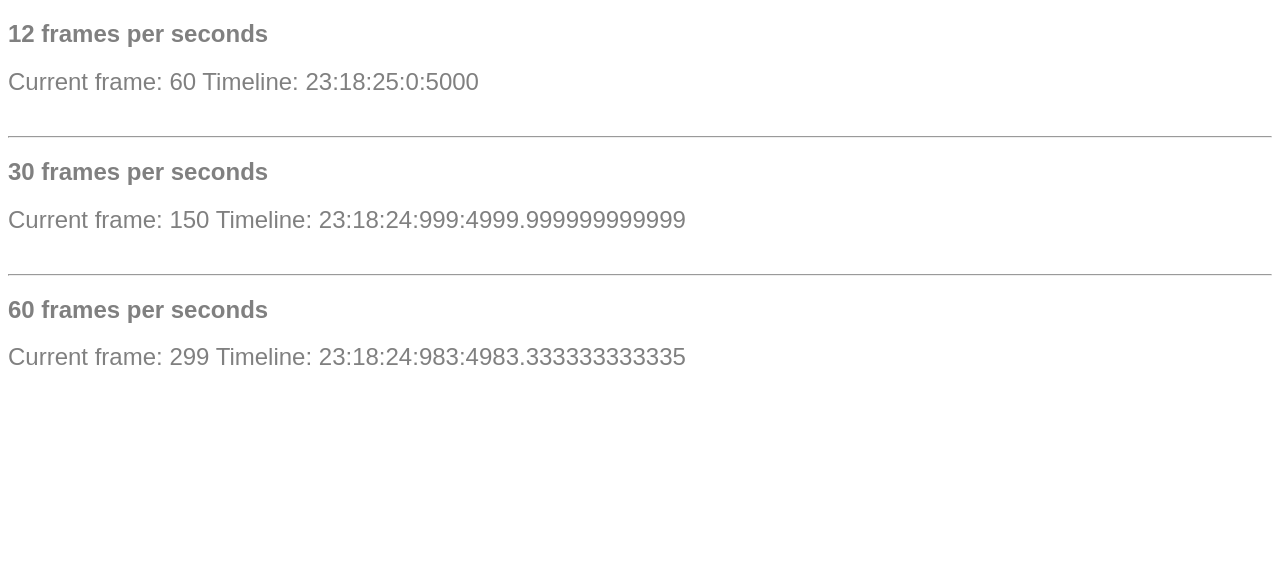
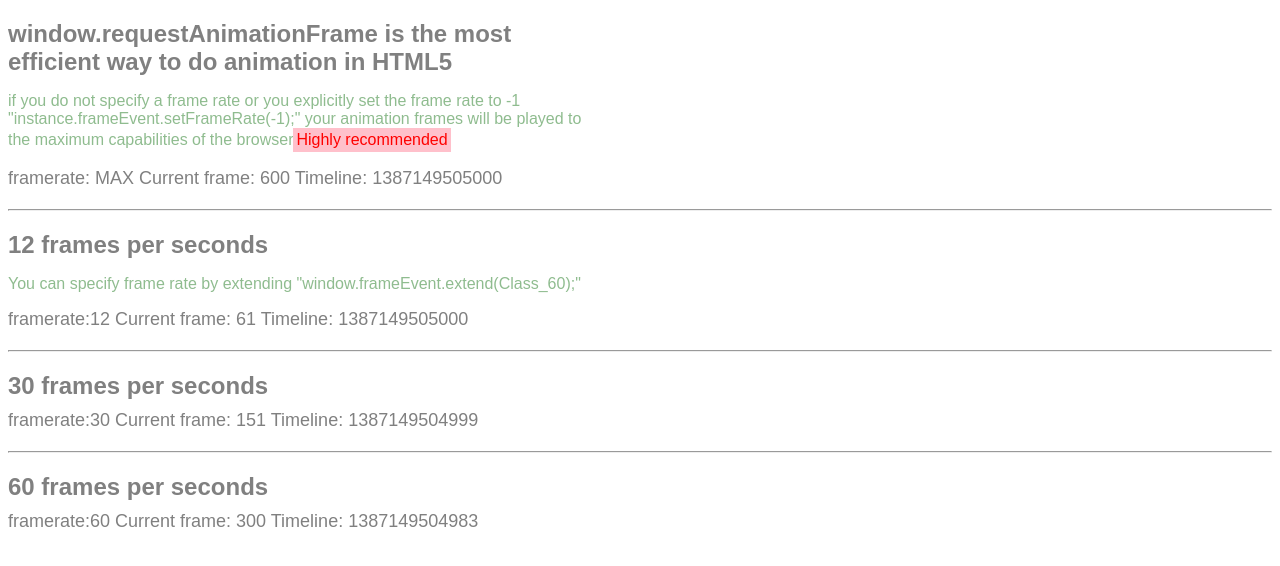
Before and after one commit to aaron-goshine/Javascript-OnEnterFrame-Event-Manager, a plain HTML site: page index.html in a window 1280 px wide. Drawn offline with Linux system fonts and the light colour scheme.

Commit message:
Improvements and optimisation
Now implement window.requestAnimationFrame much faster and browser
friendly

```diff
--- a/index.html
+++ b/index.html
@@ -2,42 +2,36 @@
 <html lang="en">
     <head>
 	<meta charset="UTF-8" />
-	<title>WindowOnEnterFrameEvent</title>
+	<title>onEnterFramejs</title>
 	<script type="text/javascript">
 	    (function(_import) {
 		"use strict";
-		var _context = {
-		    requestAF: function() {
-			return window.requestAnimationFrame ||
-				window.mozRequestAnimationFrame ||
-				window.webkitRequestAnimationFrame ||
-				window.msRequestAnimationFrame;
-		    },
-		    perfTM: function() {
-			var performance = window.performance || {};
-			return performance.now() ||
-				performance.mozNow() ||
-				performance.msNow() ||
-				performance.oNow() ||
-				performance.webkitNow();
-		    }
-		};
+		var _requestAF = window.requestAnimationFrame ||
+			window.mozRequestAnimationFrame ||
+			window.webkitRequestAnimationFrame ||
+			window.msRequestAnimationFrame;
+		var DEFAULT = "default";
+		var DEFAULTFRM = -1;
+		var ERROMESSAGE = "you can only extend classes";
+
 		var _export = function() {
+		    this.frameRate = DEFAULTFRM;
+		    this.lastTime = 0;
+		    this.frameNumber = 0;
+		    this.interValHandle = "";
+		    this.enterframeEventQue = {};
+		    this.atuoPublish();
 		};
 		_export.fn = _export.prototype;
-		_export.fn.frameRate = 30;
-		_export.fn.frameNumber = 0;
-		_export.fn.interValHandle = "";
-		_export.fn.enterframeEventQue = {};
 		_export.fn.onEnterFrame = function(handle, func, callback, params) {
-		    var _handle = handle || "default";
+		    var _handle = handle || DEFAULT;
 		    this.enterframeEventQue[_handle] = func;
 		    if (callback)
 			callback(params);
 		    return this;
 		};
 		_export.fn.deleteEnterFrame = function(handle, callback) {
-		    var _handle = handle || "default";
+		    var _handle = handle || DEFAULT;
 		    delete this.enterframeEventQue[_handle];
 		    if (callback)
 			callback();
@@ -46,11 +40,12 @@
 
 		_export.fn.setFrameRate = function(framerate) {
 		    if (framerate < 1) {
-			framerate = 1;
+			framerate = DEFAULTFRM;
 		    } else if (framerate > 60) {
 			framerate = 60;
 		    }
 		    this.frameRate = framerate;
+
 		    this.restartFrame();
 		    return this;
 		};
@@ -71,61 +66,55 @@
 		_export.fn.updateFrameNumber = function() {
 		    this.frameNumber++;
 		    if (this.frameNumber > 1000) {
-			//console.clear();
+
 		    }
 		    return this;
 		};
 		_export.fn.atuoPublish = function() {
 
 		    var that = this;
-
-		    this.interValHandle = setInterval(function() {
+		    var step = function() {
 			that.updateFrameNumber();
-
-
+			// console.log(that.frameRate);
+			var eventTimeStamp = new Date().getTime();
 			for (var i in that.enterframeEventQue) {
-
 			    var enventParam = {
 				frame: that.getFrameNumber(),
 				handle: i,
-				eventTime: new Date().getTime(),
-				readableEventTime: (function() {
-				    var date = new Date();
-				    return  date.getHours() + ":"
-					    + date.getMinutes() + ":"
-					    + date.getSeconds() + ":"
-					    + date.getMilliseconds() + ":"
-					    + _context.perfTM();
-				}()),
+				eventTime: eventTimeStamp,
+				lastTime: that.lastTime,
+				readableEventTime: eventTimeStamp,
 				source: that.enterframeEventQue[i].toString(),
 				toString: function() {
-				    return "Current frame: " + this.frame + " Timeline: " + this.readableEventTime;
+				    return "framerate:" + (that.frameRate == -1 ? " MAX ":that.frameRate ) + " Current frame: " + this.frame + " Timeline: " + this.readableEventTime;
 				}
 			    };
-
-
 			    that.enterframeEventQue[i](enventParam);
 			}
 
-		    }, this.getInterval());
+			if (_requestAF !== null && that.getFrame() == DEFAULTFRM) {
+			    _requestAF(step);
+			}
+			this.lastTime = new Date().getTime();
+		    };
+
+		    if (_requestAF !== null && that.getFrame() == DEFAULTFRM) {
+			_requestAF(step);
+		    } else {
+			this.interValHandle = setInterval(step, this.getInterval());
+		    }
 		    return this;
 		};
 		_export.fn.extend = function(classFunc) {
 		    if (!!(classFunc && classFunc.constructor && classFunc.call && classFunc.apply)) {
-			classFunc.prototype = new _export();
-			classFunc.prototype.frameRate = 0;
-			classFunc.prototype.frameNumber = 0;
-			classFunc.prototype.interValHandle = "";
-			classFunc.prototype.enterframeEventQue = {};
+			classFunc.prototype.frameEvent = new _export();
 			return this;
 		    } else {
-			throw "you can only extend classes";
+			throw ERROMESSAGE;
 		    }
 		};
 
 		_import.prototype.frameEvent = new _export();
-		window.requestAnimationFrame = _context.requestAF();
-		window.frameEvent.atuoPublish();
 
 	    }(Window));
 	</script>
@@ -135,12 +124,10 @@
 	     * Gio = (Aaron Goshine);
 	     */
 	    var callback = function() {
-		console.log("Call back");
 	    };
 	    var eventHandler = function(event) {
 		var windowframe = document.getElementById("windowFrame12");
 		windowframe.innerHTML = event.toString();
-
 	    };
 
 	    var classFuncEventHandler_30 = function(event) {
@@ -148,38 +135,44 @@
 		classFrames.innerHTML = event.toString();
 	    };
 
-	      var classFuncEventHandler_60 = function(event) {
+	    var classFuncEventHandler_60 = function(event) {
 		var classFrames = document.getElementById("classFrames60");
 		classFrames.innerHTML = event.toString();
 	    };
 
+	    var requestAFHandler = function(event) {
+		var classFrames = document.getElementById("requestAnimationFrame");
+		classFrames.innerHTML = event.toString();
+	    };
 
 	    window.onload = function() {
-
 		// frameEvent can becalled on the window by deafult
 		window.frameEvent.onEnterFrame("handleFrameOnWindow", eventHandler, callback);
 		window.frameEvent.setFrameRate(12);
-		//frameEvent.deleteEnterFrame ("handleFrameOnWindow", callback);
 
-		//Runing at different framrate
-		/*
-		 * You can set up a a custom extention
-		 * to add frameEvent to a classFunction
-		 */
-		var Class_30 =  new Function();
+		var Class_RAF = function() {
+		};
+		//window will extend your class peacefull
+		window.frameEvent.extend(Class_RAF);
+		var instance = new Class_RAF();
+		instance.frameEvent.setFrameRate(-1);
+		instance.frameEvent.onEnterFrame("requestAnimationFrame", requestAFHandler);
+
+		var Class_30 = function() {
+		};
 		//window will extend your class peacefull
 		window.frameEvent.extend(Class_30);
-		var instance = new  Class_30();
-		instance.setFrameRate(30);
-		instance.onEnterFrame("handleFrameOnClassFunc_30", classFuncEventHandler_30);
-		//frameEvent.deleteEnterFrame ("handleFrameOnClassFunc_30");
+		var instance = new Class_30();
+		instance.frameEvent.setFrameRate(30);
+		instance.frameEvent.onEnterFrame("handleFrameOnClassFunc_30", classFuncEventHandler_30);
 
-		var Class_60 = new Function();
+		var Class_60 = function() {
+		};
 		//window will extend your class peacefull
 		window.frameEvent.extend(Class_60);
 		var instance = new Class_60();
-		instance.setFrameRate(60);
-		instance.onEnterFrame("handleFrameOnClassFunc_60", classFuncEventHandler_60);
+		instance.frameEvent.setFrameRate(60);
+		instance.frameEvent.onEnterFrame("handleFrameOnClassFunc_60", classFuncEventHandler_60);
 		//frameEvent.deleteEnterFrame ("handleFrameOnClassFunc_60");
 
 	    };
@@ -192,13 +185,32 @@
 	    }
 	    .console{
 
-		font-size: 24px;
-		margin-bottom: 40px;
+		font-size: 18px;
+		margin-bottom:20px;
+	    }
+	    h2{width: 600px;
+	    margin-bottom:10px;
+	    }
+	    p{
+		width: 600px;
+		color:darkseagreen;
+	    }
+	    .recommendation{
+		background-color: pink;
+		display:inline-block;
+		padding: 3px;
+		color: red;
 	    }
 	</style>
     </head>
     <body >
+	<h2> window.requestAnimationFrame  is the most efficient way to do animation in HTML5</h2>
+	<p>if you do not specify a frame rate  or you explicitly set the frame rate to -1 "instance.frameEvent.setFrameRate(-1);" your animation frames will be played to the maximum capabilities of the browser<span class="recommendation">Highly recommended</span></p>
+	<div class="console" id="requestAnimationFrame">
+	</div>
+	<hr>
 	<h2> 12 frames per seconds </h2>
+	<p>You can specify frame rate by extending "window.frameEvent.extend(Class_60);" </p>
 	<div class="console" id="windowFrame12">
 	</div>
 	<hr>
```
